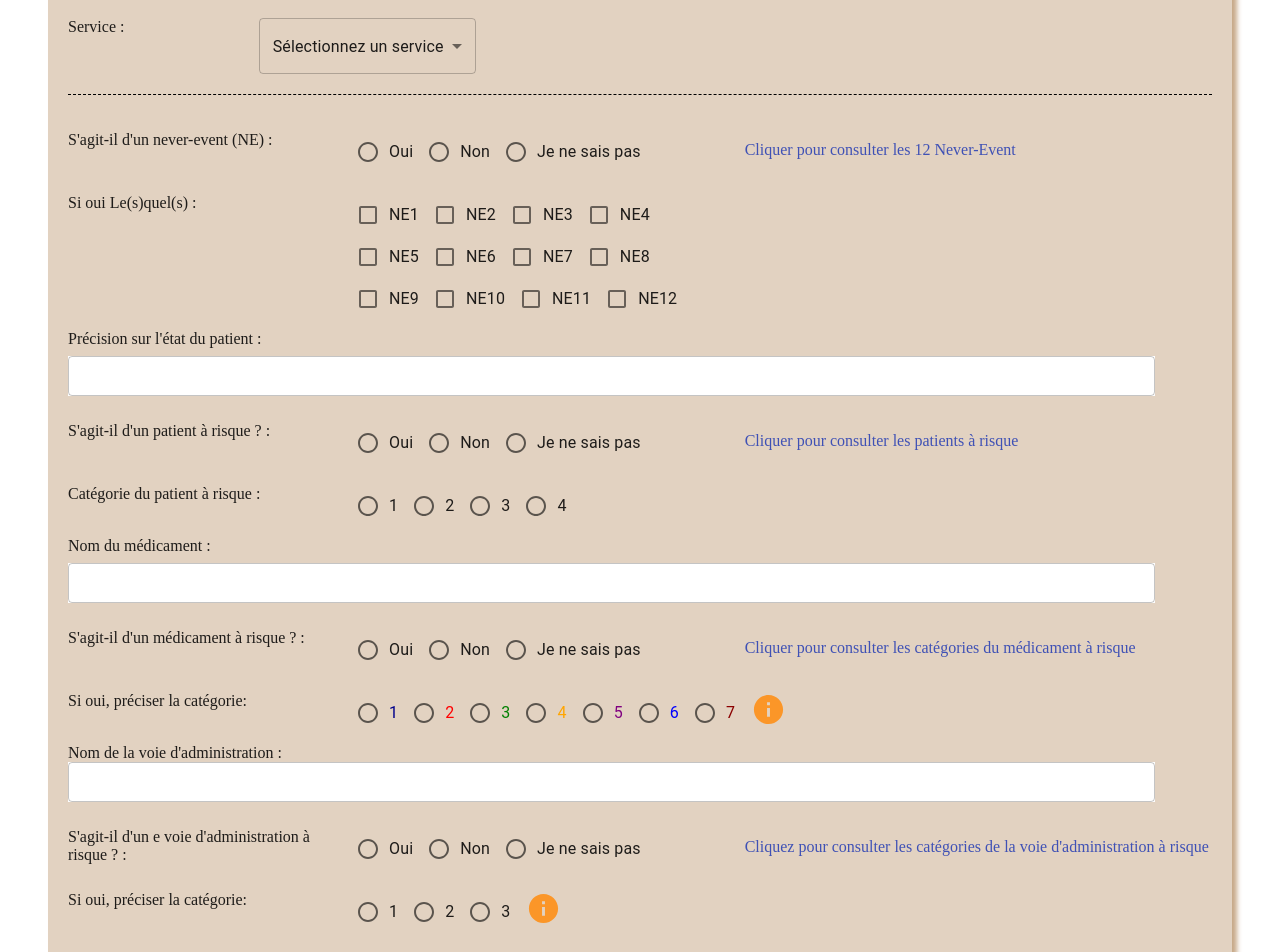
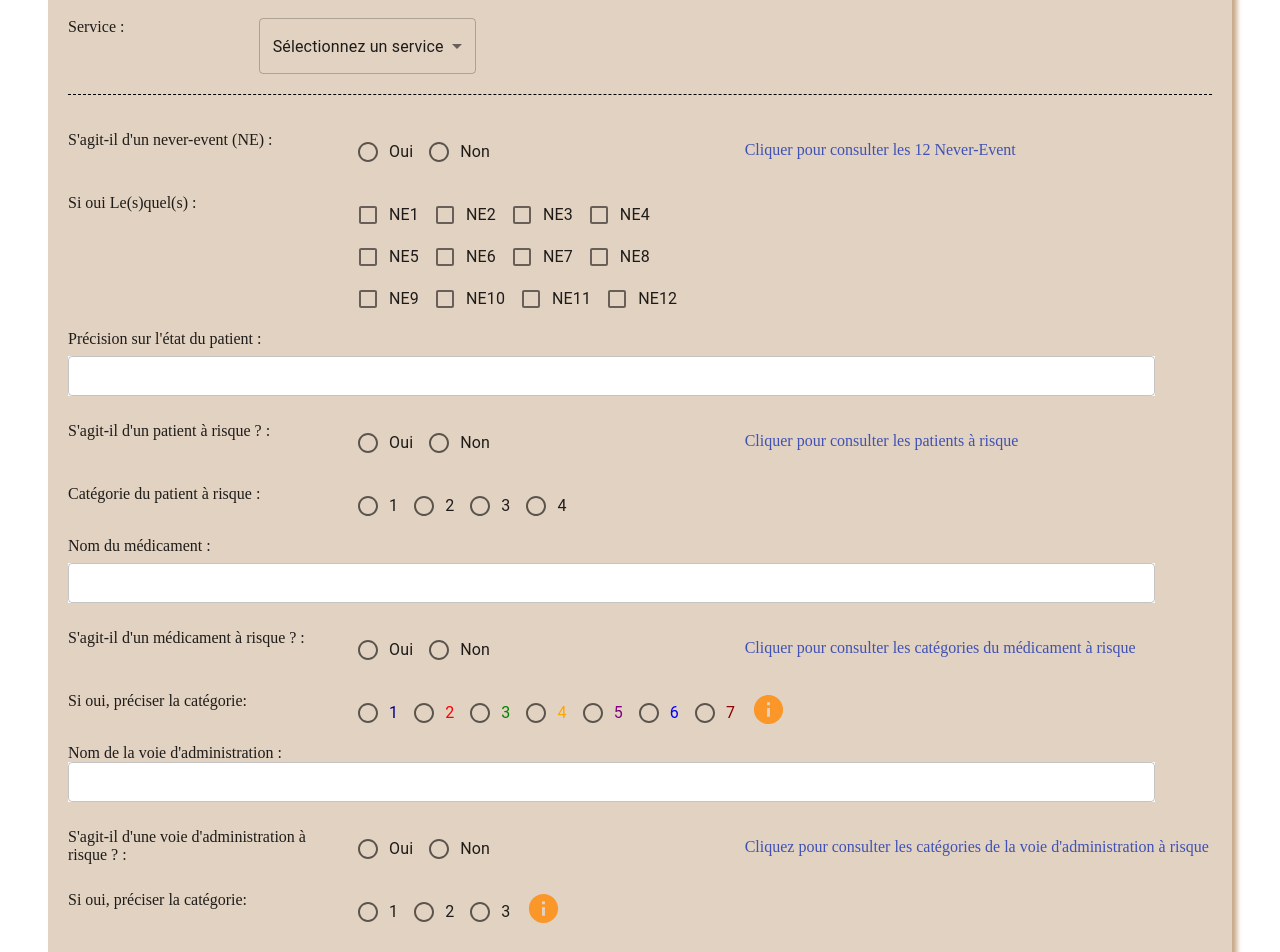
Before and after one commit to Laure-babault/ALARM, a React (Create React App) app in the folder front/: page /DeclarerEM in a window 1280 px wide. Shown: the part 760-1712 px from the top of the page. Built offline with nearby package versions, Linux system fonts and the light colour scheme.

Commit message:
form declaration em suppression des jsp

```diff
--- a/front/package.json
+++ b/front/package.json
@@ -34,7 +34,7 @@
     "react-dom": "^18.2.0",
     "react-helmet-async": "^1.3.0",
     "react-router-dom": "^6.9.0",
-    "react-scripts": "^2.1.3",
+    "react-scripts": "^5.0.1",
     "react-vis": "^0.3.4",
     "styled-components": "^5.3.9",
     "web-vitals": "^2.1.4"
--- a/front/src/pages/DeclarerEM.js
+++ b/front/src/pages/DeclarerEM.js
@@ -124,14 +124,6 @@ function DeclarerEM() {
             <h4><WarningIcon fontSize="medium" style={{ color: 'red', marginRight: 'auto' }} /><u>
    Ne sont pas concérnés les événements indésirables consécutifs en lien avec le médicament, ceci relevant de la pharmacovigilance</u></h4></div><div>
 
-
-
-
-
-
-
-
-
             </div>
             <form>
              <Card style={{ backgroundColor: '#e2d2c1  ' , boxShadow: '5px 5px 5px #c7a988  ' , padding: '20px', margin:"40px"}}>
@@ -152,26 +144,6 @@ function DeclarerEM() {
       </Grid>
 
     </Grid>
-
-
-
-
-
-
-
-
-
-
-
-
-
-
-
-
-
-
-
-
 
 
 
@@ -204,14 +176,6 @@ onChange={e=>setDate(e.target.value)}
 </form></Grid>
                           </Grid>
                     </Card>
-
-
-
-
-
-
-
-
 
 
                     <Card style={{ backgroundColor: '#e2d2c1 ' , boxShadow: '5px 5px 5px #c7a988 ', padding: '20px' ,  margin:"40px"}}>
@@ -268,7 +232,6 @@ InputLabelProps={{
    <RadioGroup row  >
         <FormControlLabel value="yes" control={<Radio />} label="Oui" onChange={e=>setValuee(e.target.value)}/>
         <FormControlLabel value="no" control={<Radio />} label="Non" onChange={e=>setValuee(e.target.value)}/>
-        <FormControlLabel value="Je ne sais pas" control={<Radio />} label="Je ne sais pas" onChange={e=>setValuee(e.target.value)}/>
       </RadioGroup>
 
 
@@ -281,52 +244,7 @@ InputLabelProps={{
     </Grid>
 
 
-
-
-
-
-
-
-
-
-
-
-
-
-
-
-
-
-
-
-
-
-
-
-
-
-
-
-
-
-
-
-
-
-
-
-
-
     <>
-
-
-
-
-
-
-
-
-
 
     <Grid container spacing={2} style={{marginTop:"5px"}}>
       <Grid item xs={12} sm={3} >
@@ -500,8 +418,6 @@ InputLabelProps={{
       <RadioGroup row  >
                            <FormControlLabel value="yes" control={<Radio />} label="Oui" onChange={e=>setValuee(e.target.value)}/>
                            <FormControlLabel value="no" control={<Radio />} label="Non" onChange={e=>setValuee(e.target.value)}/>
-                           <FormControlLabel value="Je ne sais pas" control={<Radio />} label="Je ne sais pas" onChange={e=>setValuee(e.target.value)}/>
-
 
                          </RadioGroup>
 
@@ -512,11 +428,6 @@ InputLabelProps={{
 
       </Grid>
     </Grid>
-
-
-
-
-
 
 
 
@@ -537,17 +448,6 @@ InputLabelProps={{
       </Grid>
 
     </Grid>
-
-
-
-
-
-
-
-
-
-
-
 
 
 
@@ -579,8 +479,6 @@ InputLabelProps={{
       <RadioGroup row  >
                            <FormControlLabel value="yes" control={<Radio />} label="Oui" onChange={e=>setValuee(e.target.value)}/>
                            <FormControlLabel value="no" control={<Radio />} label="Non" onChange={e=>setValuee(e.target.value)}/>
-                           <FormControlLabel value="Je ne sais pas" control={<Radio />} label="Je ne sais pas" onChange={e=>setValuee(e.target.value)}/>
-
 
                          </RadioGroup>
 
@@ -591,15 +489,6 @@ InputLabelProps={{
 
       </Grid>
     </Grid>
-
-
-
-
-
-
-
-
-
 
 
 
@@ -686,45 +575,6 @@ InputLabelProps={{
 
 
 
-
-
-
-
-
-
-
-
-
-
-
-
-
-
-
-
-
-
-
-
-
-
-
-
-
-
-
-
-
-
-
-
-
-
-
-
-
-
-
     <Grid item xs={12} style={{marginTop:"10px" , marginBottom:"10px"}}>
                                        <Typography variant="h7">Nom de la voie d'administration :</Typography>
                                            <TextField
@@ -747,7 +597,7 @@ InputLabelProps={{
 
                                  <Grid container spacing={2} style={{marginTop:"5px"}}>
       <Grid item xs={12} sm={3} >
-  <Typography variant="h7" >S'agit-il d'un e voie d'administration à risque ? :</Typography>
+  <Typography variant="h7" >S'agit-il d'une voie d'administration à risque ? :</Typography>
 
 
       </Grid>
@@ -755,8 +605,6 @@ InputLabelProps={{
       <RadioGroup row valuee={valuee} >
                            <FormControlLabel value="yes" control={<Radio />} label="Oui" onChange={e=>setValuee(e.target.value)}/>
                            <FormControlLabel value="no" control={<Radio />} label="Non" onChange={e=>setValuee(e.target.value)}/>
-                           <FormControlLabel value="Je ne sais pas" control={<Radio />} label="Je ne sais pas" onChange={e=>setValuee(e.target.value)}/>
-
 
                          </RadioGroup>
       </Grid>
@@ -766,16 +614,6 @@ InputLabelProps={{
 
       </Grid>
     </Grid>
-
-
-
-
-
-
-
-
-
-
 
 
     <Grid container spacing={2} style={{marginTop:"5px"}}>
@@ -836,44 +674,6 @@ InputLabelProps={{
     </Grid>
 
 
-
-
-
-
-
-
-
-
-
-
-
-
-
-
-
-
-
-
-
-
-
-
-
-
-
-
-
-
-
-
-
-
-
-
-
-
-
-
                                     <Grid container spacing={2} style={{marginTop:"5px"}}>
       <Grid item xs={12} sm={3} >
   <Typography variant="h7" >Degré de réalisation :</Typography>
@@ -932,20 +732,6 @@ InputLabelProps={{
 
       </Grid>
     </Grid>
-
-
-
-
-
-
-
-
-
-
-
-
-
-
 
 
     <Grid container spacing={2} style={{marginTop:"5px"}}>
@@ -1051,26 +837,6 @@ InputLabelProps={{
 
 
 
-
-
-
-
-
-
-
-
-
-
-
-
-
-
-
-
-
-
-
-
                                <hr style={{ border: "0", borderBottom: "1px dashed black",background: "#black"}}></hr>
 
                        <Grid item xs={12} style={{marginTop:"20px" , marginBottom:"10px"}}>
@@ -1116,27 +882,7 @@ InputLabelProps={{
                </Card>
 
 
-
-
-
-
-
-
        </form>
-
-
-
-
-
-
-
-
-
-
-
-
-
-
 
 
 
```
Also changed, not shown: 2 other files (tests, documents, lock files or other folders).
